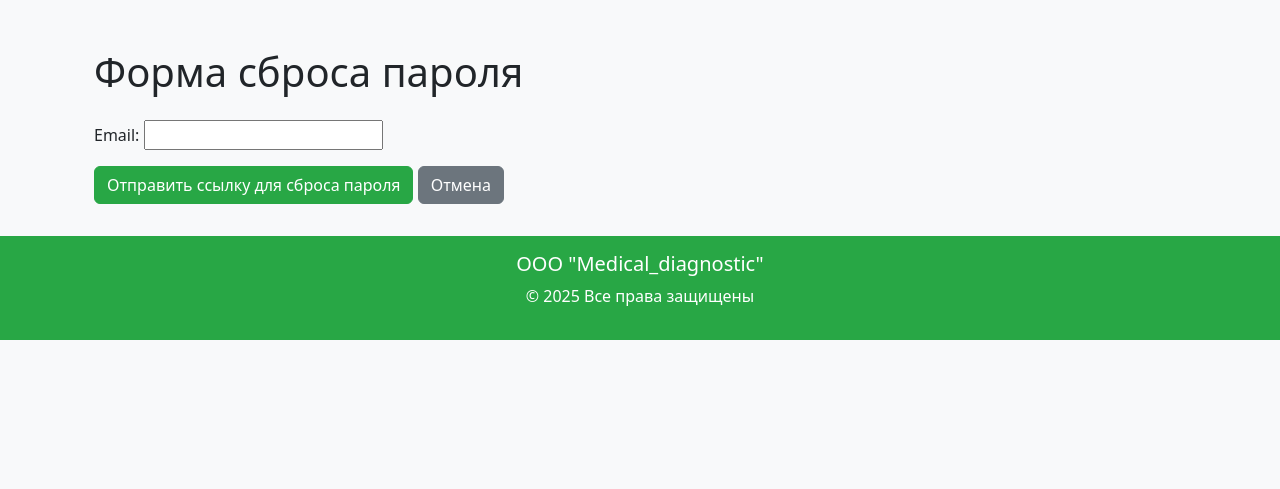
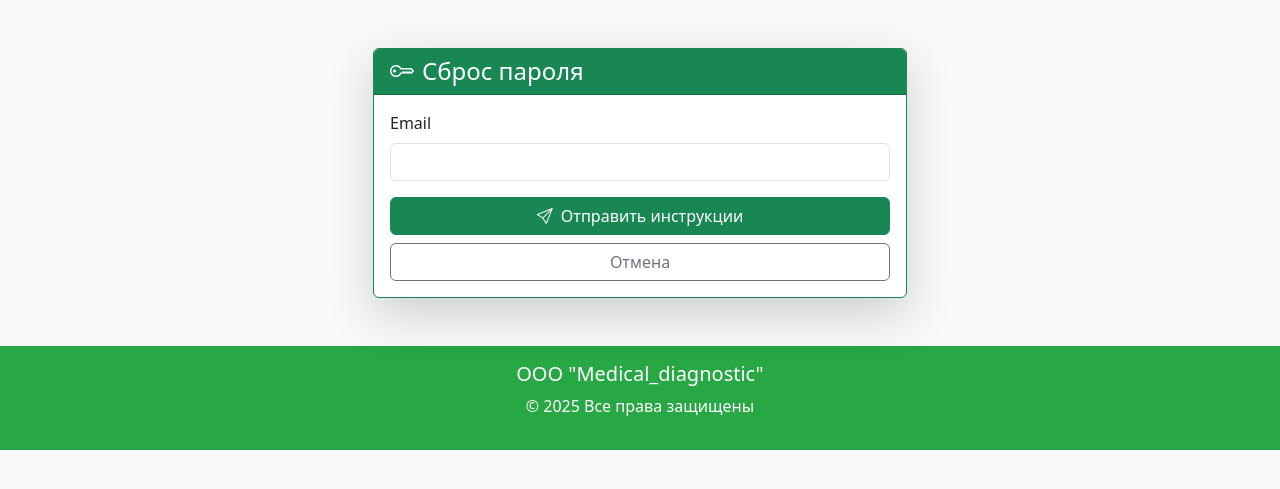
Before and after one commit to HelenChern813/Medical_diagnostics_company_website, a Django app: page /reset_password/ in a window 1280 px wide. Shown: the part 72-561 px from the top of the page. Run offline with Django 5.2, Linux system fonts and the light colour scheme; data that the repository does not hold is empty; some libraries are stand-ins or nearby versions.

Commit message:
Улучшение работы админки пользователя и восстановление пароля

```diff
--- a/users/templates/reset_password.html
+++ b/users/templates/reset_password.html
@@ -1,18 +1,32 @@
 {% extends 'base.html' %}
 
-{% block title %} Сброс пароля {% endblock %}
+{% block title %}Сброс пароля{% endblock %}
 
 {% block content %}
-
-<div class="container mt-5">
-    <h1 class="mb-4">Форма сброса пароля</h1>
-    <form method="post" enctype="multipart/form-data">
-        {% csrf_token %}
-
-        {{ form.as_p }}
-        <button type="submit" class="btn btn-primary">Отправить ссылку для сброса пароля</button>
-        <a href="{% url 'users:login' %}" class="btn btn-secondary">Отмена</a>
-    </form>
+<div class="container my-5">
+    <div class="row justify-content-center">
+        <div class="col-md-6">
+            <div class="card border-success shadow-lg">
+                <div class="card-header bg-success text-white">
+                    <h2 class="h4 mb-0"><i class="bi bi-key me-2"></i>Сброс пароля</h2>
+                </div>
+                <div class="card-body">
+                    <form method="post">
+                        {% csrf_token %}
+                        <div class="mb-3">
+                            <label for="id_email" class="form-label">Email</label>
+                            <input type="email" name="email" class="form-control" required id="id_email">
+                        </div>
+                        <div class="d-grid gap-2">
+                            <button type="submit" class="btn btn-success">
+                                <i class="bi bi-send me-2"></i>Отправить инструкции
+                            </button>
+                            <a href="{% url 'users:login' %}" class="btn btn-outline-secondary">Отмена</a>
+                        </div>
+                    </form>
+                </div>
+            </div>
+        </div>
+    </div>
 </div>
-
 {% endblock %}
--- a/users/views.py
+++ b/users/views.py
@@ -9,6 +9,7 @@ from django.shortcuts import get_object_or_404, redirect
 from django.urls import reverse, reverse_lazy
 from django.views.generic import DetailView
 from django.views.generic.edit import CreateView, UpdateView
+from django.core.exceptions import PermissionDenied
 
 from users.forms import CustomUserCreationForm, ProfileForm
 from users.models import User
@@ -75,6 +76,13 @@ class ProfilePageView(LoginRequiredMixin, DetailView):
         return context
 
 
+class OwnerRequiredMixin:
+    def dispatch(self, request, *args, **kwargs):
+        if self.get_object() != request.user and not request.user.is_staff:
+            raise PermissionDenied
+        return super().dispatch(request, *args, **kwargs)
+
+
 class ProfileUpdateView(LoginRequiredMixin, UpdateView):
     model = User
     form_class = ProfileForm
```
Also changed, not shown: users/admin.py (+17 -7 lines), users/templates/password_reset_complete.html (+18 -6 lines), users/templates/reset_password_done.html (+19 -6 lines).
